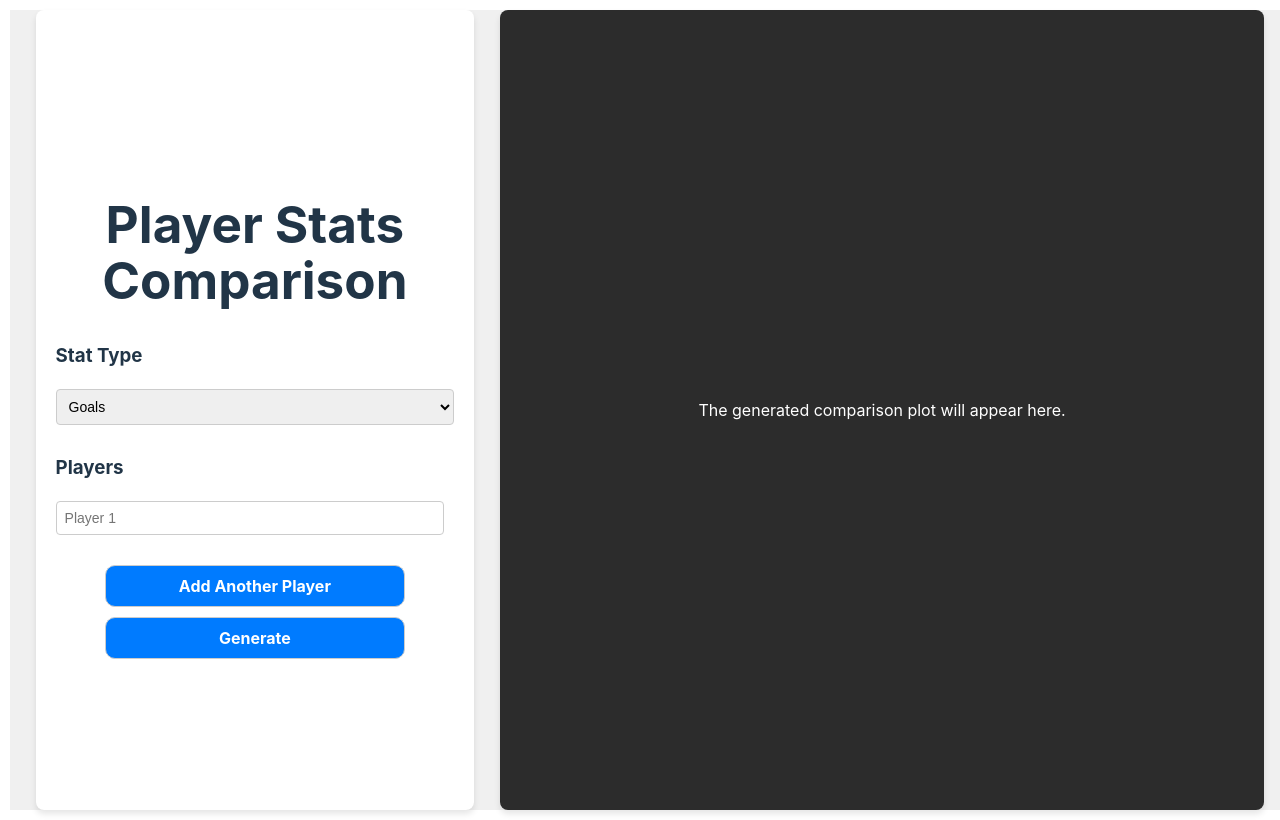
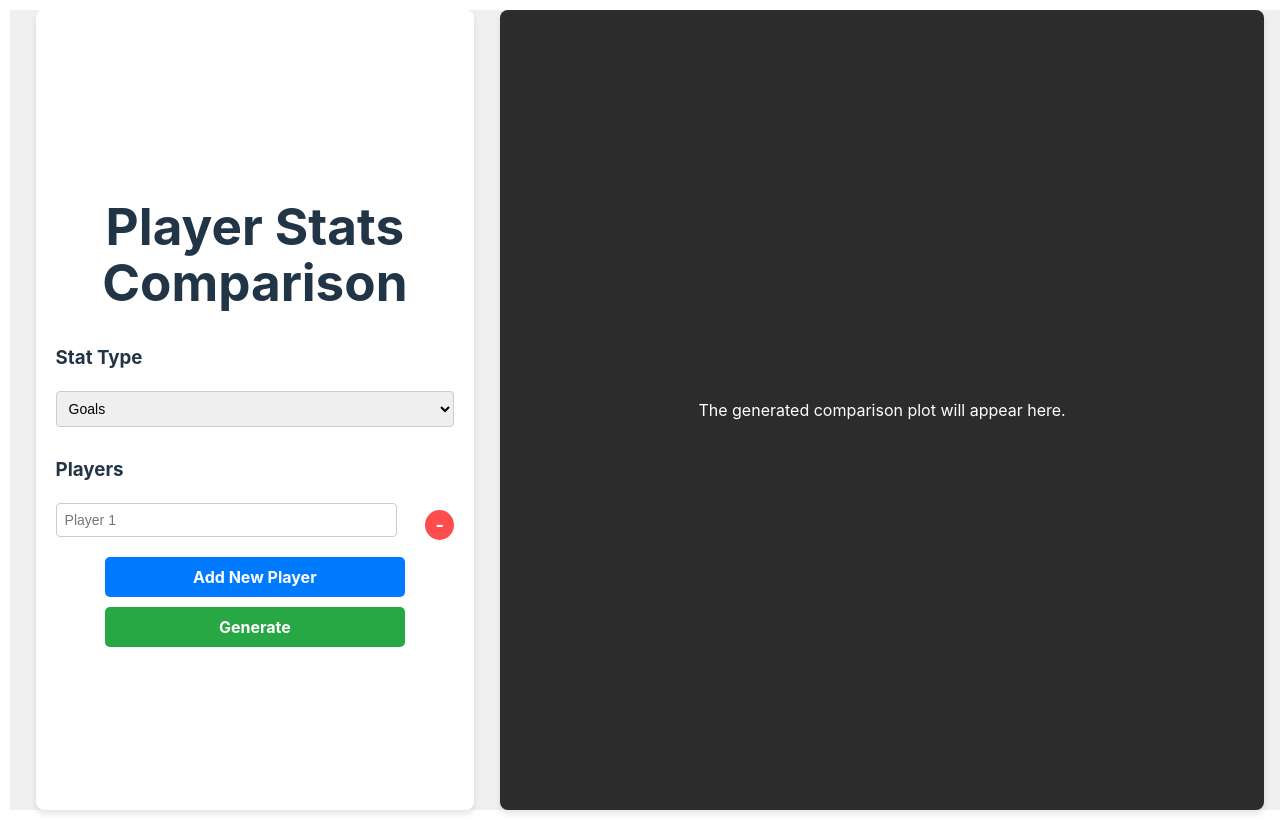
Before and after one commit to ron-matt163/player-comp-plotter, a React (Vite) app in the folder src/frontend/: page / in a window 1280 px wide. Built offline with nearby package versions, Linux system fonts and the light colour scheme.

Commit message:
Added players suggestions to the frontend

```diff
--- a/src/frontend/src/App.css
+++ b/src/frontend/src/App.css
@@ -36,8 +36,13 @@
 
 .player-input-row {
   display: flex;
+  /* Use flexbox for alignment */
   align-items: center;
+  /* Align items vertically at the center */
+  gap: 10px;
+  /* Add spacing between input and button */
   margin-bottom: 10px;
+  /* Optional: spacing between rows */
 }
 
 .player-input-row input {
@@ -109,3 +114,33 @@ img {
   border: 2px solid #ccc;
   border-radius: 4px;
 }
+
+.input-suggestions-container {
+  position: relative;
+  width: 100%;
+}
+
+.suggestions-list {
+  position: absolute;
+  top: 100%;
+  left: 0;
+  right: 0;
+  background-color: white;
+  border: 1px solid #ccc;
+  border-radius: 4px;
+  max-height: 150px;
+  overflow-y: auto;
+  z-index: 10;
+  list-style: none;
+  padding: 0;
+  margin: 0;
+}
+
+.suggestions-list li {
+  padding: 10px;
+  cursor: pointer;
+}
+
+.suggestions-list li:hover {
+  background-color: #f0f0f0;
+}
--- a/src/frontend/src/App.jsx
+++ b/src/frontend/src/App.jsx
@@ -1,23 +1,62 @@
-import React, { useState } from "react";
+import { useState, useRef } from "react";
 import axios from "axios";
 import "./App.css";
 
 function App() {
-  const [players, setPlayers] = useState([""]);
-  const [statType, setStatType] = useState("Goals");
+  const [players, setPlayers] = useState([{ name: "", id: "" }]);
+  const [statType, setStatType] = useState("goals");
+  const [suggestions, setSuggestions] = useState({});
   const [plotUrl, setPlotUrl] = useState("");
+  const typingTimeoutRef = useRef(null);
 
   const handlePlayerChange = (index, value) => {
     const updatedPlayers = [...players];
-    updatedPlayers[index] = value;
+    updatedPlayers[index] = { name: value, id: "" }; // Reset ID when changing input
     setPlayers(updatedPlayers);
+
+    if (typingTimeoutRef.current) {
+      clearTimeout(typingTimeoutRef.current);
+    }
+
+    typingTimeoutRef.current = setTimeout(async () => {
+      if (value.trim() !== "") {
+        try {
+          const response = await axios.get(
+            `http://localhost:5000/search-players?keyword=${value}`
+          );
+          setSuggestions((prev) => ({ ...prev, [index]: response.data }));
+        } catch (error) {
+          console.error("Error fetching player suggestions:", error);
+        }
+      } else {
+        setSuggestions((prev) => ({ ...prev, [index]: {} }));
+      }
+    }, 500);
   };
 
-  const addPlayerInput = () => {
-    setPlayers([...players, ""]);
+  const handleInputFocus = (index) => {
+    setSuggestions((prev) => ({ ...prev, [index]: suggestions[index] || {} }));
   };
 
-  const removePlayerInput = (index) => {
+  const handleInputBlur = (index) => {
+    setTimeout(() => {
+      setSuggestions((prev) => ({ ...prev, [index]: {} }));
+    }, 200); // Delay to allow clicks on suggestions before hiding
+  };
+
+  const selectSuggestion = (index, id, name) => {
+    const updatedPlayers = [...players];
+    updatedPlayers[index] = { name, id };
+    setPlayers(updatedPlayers);
+
+    setSuggestions((prev) => ({ ...prev, [index]: {} }));
+  };
+
+  const addNewPlayer = () => {
+    setPlayers([...players, { name: "", id: "" }]);
+  };
+
+  const removePlayer = (index) => {
     const updatedPlayers = [...players];
     updatedPlayers.splice(index, 1);
     setPlayers(updatedPlayers);
@@ -56,28 +95,65 @@ function App() {
           <h3>Players</h3>
           {players.map((player, index) => (
             <div key={index} className="player-input-row">
+              <div className="input-suggestions-container">
                 <input
                   type="text"
-                value={player}
+                  style={{ width: "90%" }}
+                  value={player.name}
                   onChange={(e) => handlePlayerChange(index, e.target.value)}
+                  onFocus={() => handleInputFocus(index)}
+                  onBlur={() => handleInputBlur(index)}
                   placeholder={`Player ${index + 1}`}
                 />
-              {players.length > 1 && (
-                <button
-                  className="remove-button"
-                  onClick={() => removePlayerInput(index)}
-                >
+                {suggestions[index] && Object.keys(suggestions[index]).length > 0 && (
+                  <ul className="suggestions-list">
+                    {Object.entries(suggestions[index]).map(([id, name]) => (
+                      <li key={id} onClick={() => selectSuggestion(index, id, name)}>
+                        {name}
+                      </li>
+                    ))}
+                  </ul>
+                )}
+              </div>
+              <button className="remove-button" onClick={() => removePlayer(index)}>
                 -
               </button>
-              )}
             </div>
           ))}
-          <div className="button-container">
-            <button onClick={addPlayerInput}>Add Another Player</button>
-            <button onClick={handleGenerate}>Generate</button>
+
+          <button
+            style={{
+              display: "block",
+              margin: "10px auto",
+              backgroundColor: "#007bff",
+              color: "white",
+              border: "none",
+              padding: "10px 20px",
+              borderRadius: "5px",
+              cursor: "pointer",
+            }}
+            onClick={addNewPlayer}
+          >
+            Add New Player
+          </button>
+          <button
+            style={{
+              display: "block",
+              margin: "10px auto",
+              backgroundColor: "#28a745",
+              color: "white",
+              border: "none",
+              padding: "10px 20px",
+              borderRadius: "5px",
+              cursor: "pointer",
+            }}
+            onClick={handleGenerate}
+          >
+            Generate
+          </button>
         </div>
       </div>
-      </div>
+
       <div className="plot-container">
         {plotUrl ? (
           <img src={plotUrl} alt="Player Stats Plot" />
```
Also changed, not shown: 1 other file (tests, documents, lock files or other folders). Lines whose indentation alone changed are shown as unchanged.
